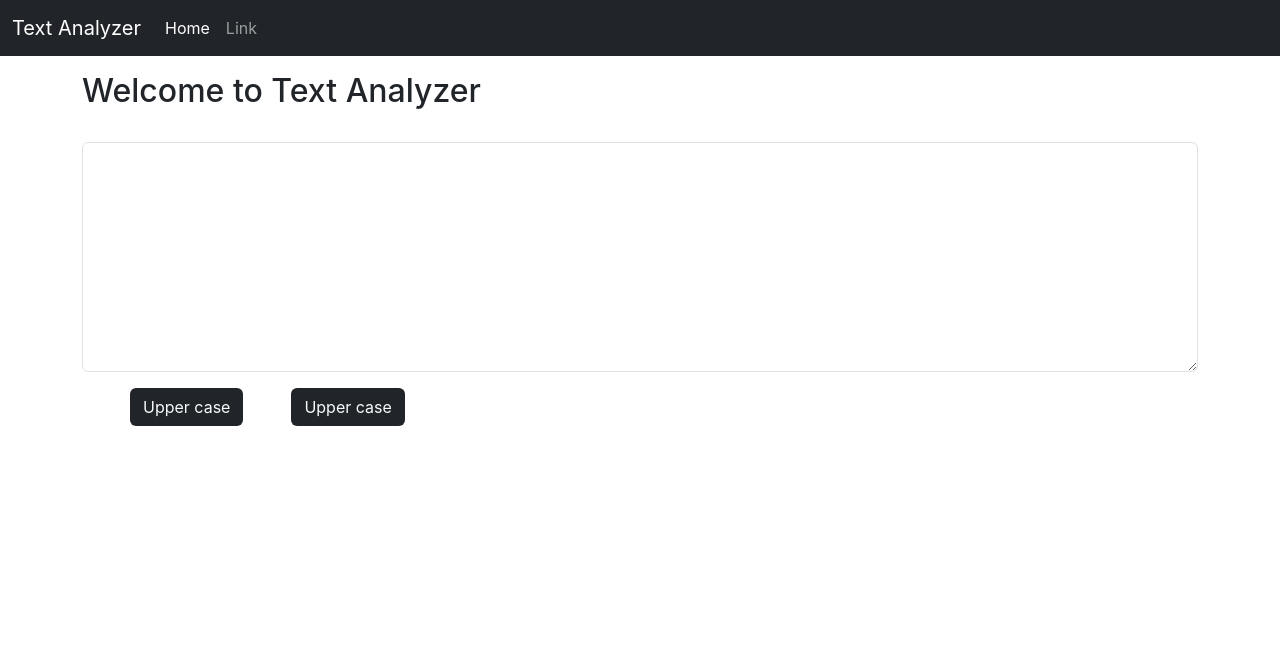
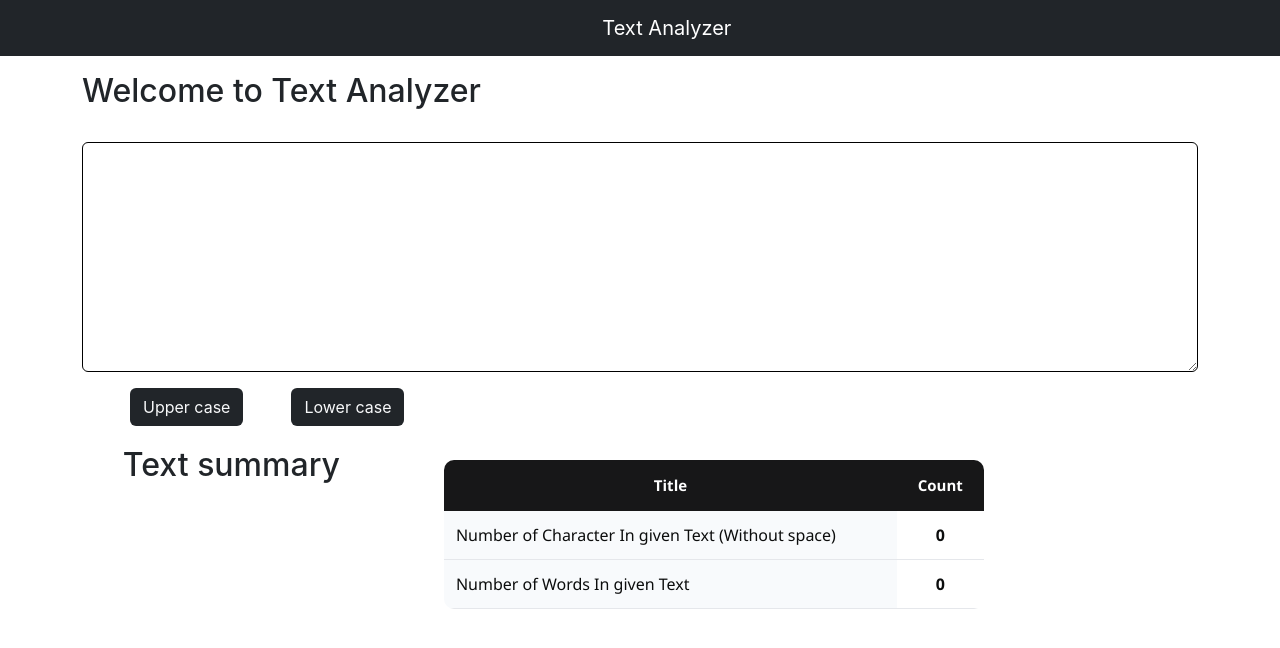
Before and after one commit to Tejas-07-iiit/Text-Analyzer, a React (Create React App) app: page / in a window 1280 px wide. Shown: the top 648 px of the page. Built offline with nearby package versions, Linux system fonts and the light colour scheme.

Commit message:
table added

```diff
--- a/src/App.css
+++ b/src/App.css
@@ -12,3 +12,60 @@
   font-size: calc(10px + 2vmin);
   color: white;
 }
+
+
+.custom-text {
+  border-color: black;
+}
+
+.custom_nav {
+  text-align: center;
+  margin-left: 47%;
+}
+
+.alltable {
+  display:flex;
+  column-gap: 100px;
+  margin-left: 3.3%;
+}
+
+.alltable .custom-table {
+  width: 50%;
+  border-collapse: collapse;
+  border-spacing: 0;
+  font-family: "Segoe UI", Arial, sans-serif;
+  background-color: #ffffff;
+  border-radius: 10px;
+  overflow: hidden;
+  margin-top: 18px;
+}
+
+.alltable .custom-table thead th {
+  background-color: #171718;
+  color: #ffffff;
+  padding: 14px 16px;
+  font-size: 15px;
+  text-align: center;
+  vertical-align: middle;
+  font-weight: 600;
+}
+
+.alltable .custom-table tbody th {
+  background-color: #f8fafc;
+  color:  #0c0d0d;
+  font-weight: 500;
+  padding: 12px 12px;
+  border-bottom: 1px solid #e5e7eb;
+}
+
+.alltable .custom-table tbody td {
+  padding: 12px 16px;
+  text-align: center;
+  font-weight: 600;
+  color: #0c0d0d;
+  border-bottom: 1px solid #e5e7eb;
+}
+
+.alltable .custom-table tbody :hover {
+  background-color: #37373938;
+}
--- a/src/Components/Navbar.js
+++ b/src/Components/Navbar.js
@@ -18,26 +18,36 @@ function Navbar() {
         setText(newtext1)
     }
 
+    const numberofCharacter = () => {
+        let num_ch = 0
+        for (let i = 0; i < text.length; i++) {
+            if (text[i] != " ") {
+                num_ch += 1
+            }
+        }
+        return num_ch
+    }
+
+    const numberofWords = () => {
+        let num_words = 0 ;
+        let text1 = text.split(" ") ;
+        for (let i = 0; i < text1.length; i++) {
+            if (text1[i] != " " & text1[i] != "") {
+                num_words += 1
+            }
+        }
+        return num_words
+    }
+
     const [text , setText] = useState(" ");
     return (
         <>
     <nav className="navbar navbar-expand-lg navbar-dark bg-dark">
         <div className="container-fluid">
-            <a className="navbar-brand" href="./">Text Analyzer</a>
+            <a className="navbar-brand custom_nav" href="./">Text Analyzer</a>
             <button className="navbar-toggler" type="button" data-bs-toggle="collapse" data-bs-target="./navbarSupportedContent" aria-controls="navbarSupportedContent" aria-expanded="false" aria-label="Toggle navigation">
             <span className="navbar-toggler-icon"></span>
             </button>
-            <div className="collapse navbar-collapse" id="navbarSupportedContent">
-            <ul className="navbar-nav me-auto mb-2 mb-lg-0">
-                <li className="nav-item">
-                <a className="nav-link active" aria-current="page" href="./">Home</a>
-                </li>
-                <li className="nav-item">
-                <a className="nav-link" href="./">Link</a>
-                </li>
-                <li className="nav-item dropdown"/>
-            </ul>
-            </div>
         </div>
     </nav>
 
@@ -45,14 +55,35 @@ function Navbar() {
         <h2 className='mt-3'>Welcome to Text Analyzer</h2>
         <div className="mb-3">
         <label htmlFor="exampleFormControlTextarea1" className="form-label" />
-        <textarea className="form-control" value={text} onChange={textareachange} id="exampleFormControlTextarea1" rows="9"></textarea>
+        <textarea className="form-control custom-text" value={text} onChange={textareachange} id="exampleFormControlTextarea1" rows="9"></textarea>
         <button type="button" onClick={changetoupper} className="btn bg-dark text-light mt-3 mx-5">Upper case</button>
-        <button type="button" onClick={changetolower} className="btn bg-dark text-light mt-3">Upper case</button>
+        <button type="button" onClick={changetolower} className="btn bg-dark text-light mt-3">Lower case</button>
+    </div>
 
+    <div className="alltable">
+        <h2 className='mx-1 mt-1'> Text summary </h2>
+        <table className="custom-table">
+            <thead>
+                <tr>
+                <th scope="col">Title</th>
+                <th scope="col">Count</th>
+                </tr>
+            </thead>
+            <tbody>
+                <tr>
+                <th scope="row">Number of Character In given Text (Without space)</th>
+                <td>{numberofCharacter()}</td>
+                </tr>
 
+                <tr>
+                <th scope="row">Number of Words In given Text</th>
+                <td>{numberofWords()}</td>
+                </tr>
+            </tbody>
+        </table>
     </div>
     </div>
-        </>
+    </>
   )
 }
 
```
